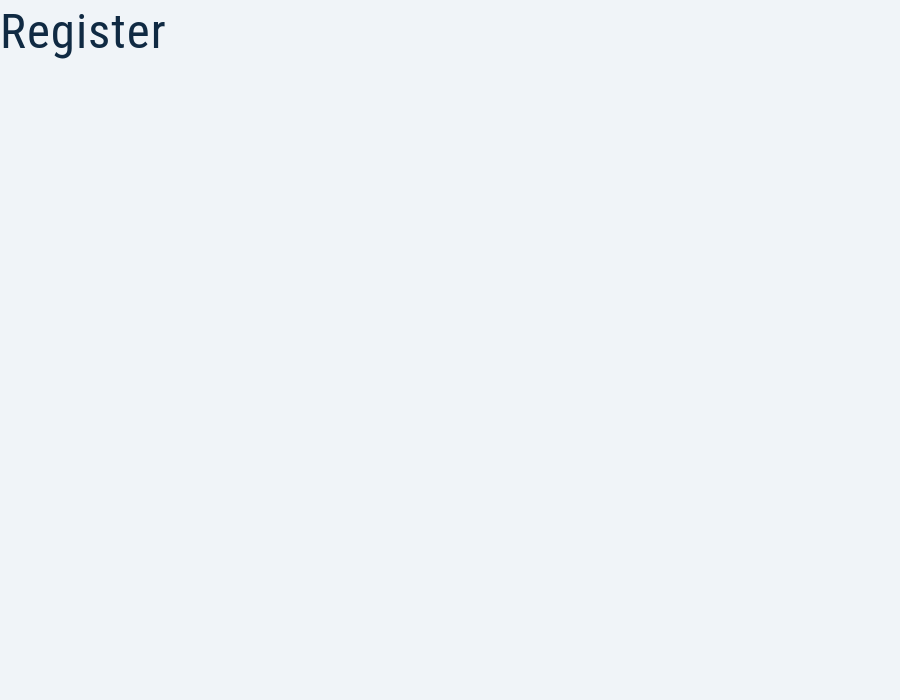
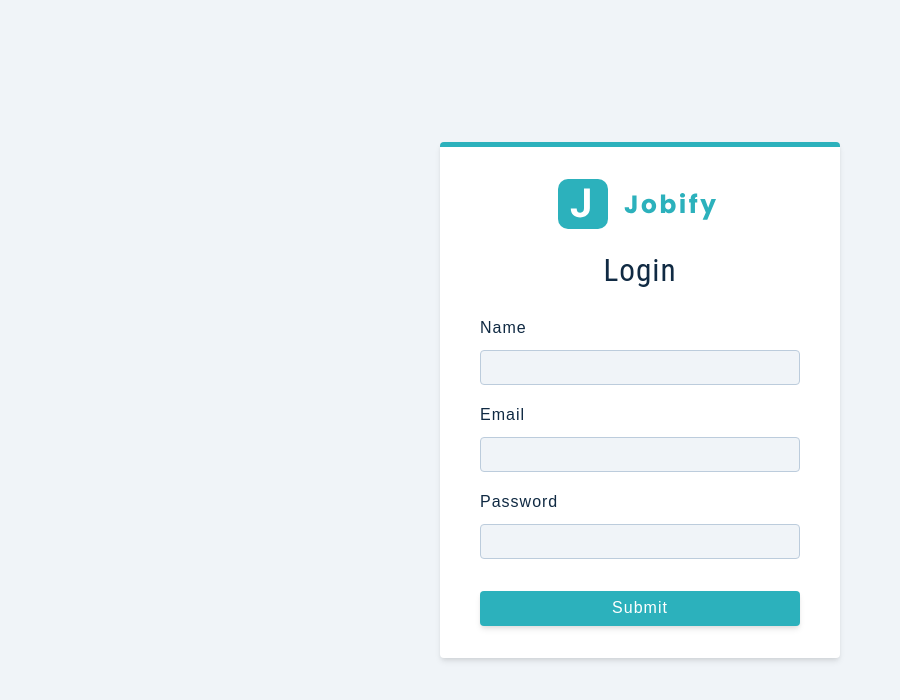
Before and after one commit to dulanjanabandara/jobs-world, a React (Create React App) app: page /register in a window 1280 px wide. Shown: the top 700 px of the page, without its empty margins (0-900 px from the left). Built offline with nearby package versions, Linux system fonts and the light colour scheme.

Commit message:
Register page created, FormRow and Alert components created and integrated in the register page.

```diff
--- /dev/null
+++ b/src/components/Alert.js
@@ -0,0 +1,5 @@
+const Alert = () => {
+  return <div className="alert alert-danger">alert goes here</div>;
+};
+
+export default Alert;
--- /dev/null
+++ b/src/components/FormRow.js
@@ -0,0 +1,20 @@
+const FormRow = ({ type, name, value, handleChange, labelText }) => {
+  return (
+    <div>
+      <div className="form-row">
+        <label htmlFor={name} className="form-label">
+          {labelText || name}
+        </label>
+        <input
+          type={type}
+          value={value}
+          name={name}
+          onChange={handleChange}
+          className="form-input"
+        />
+      </div>
+    </div>
+  );
+};
+
+export default FormRow;
--- a/src/components/index.js
+++ b/src/components/index.js
@@ -1,3 +1,5 @@
 import Logo from "./../components/Logo";
+import FormRow from "./FormRow";
+import Alert from "./Alert";
 
-export { Logo };
+export { Logo, FormRow, Alert };
--- a/src/pages/Register.js
+++ b/src/pages/Register.js
@@ -1,5 +1,65 @@
+import { useState, useEffect } from "react";
+
+import { Logo, FormRow, Alert } from "../components";
+import Wrapper from "../assets/wrappers/RegisterPage";
+
+const initialState = {
+  name: "",
+  email: "",
+  password: "",
+  isMember: true,
+  showAlert: false,
+};
+
 const Register = () => {
-  return <h1>Register</h1>;
+  const [values, setValues] = useState(initialState);
+
+  //   global state and useNavigate
+
+  const handleChange = (e) => {
+    console.log(e.target);
+  };
+
+  const onSubmit = (e) => {
+    e.preventDefault();
+    console.log(e.target);
+  };
+
+  return (
+    <Wrapper className="full-page">
+      <form className="form" onSubmit={onSubmit}>
+        <Logo />
+        <h3>Login</h3>
+        {values.showAlert && <Alert />}
+
+        <FormRow
+          type="text"
+          name="name"
+          value={values.name}
+          handleChange={handleChange}
+          labelText="name"
+        />
+
+        <FormRow
+          type="email"
+          name="email"
+          value={values.email}
+          handleChange={handleChange}
+          labelText="email"
+        />
+
+        <FormRow
+          type="password"
+          name="password"
+          value={values.password}
+          handleChange={handleChange}
+          labelText="password"
+        />
+
+        <button className="btn btn-block">submit</button>
+      </form>
+    </Wrapper>
+  );
 };
 
 export default Register;
```
